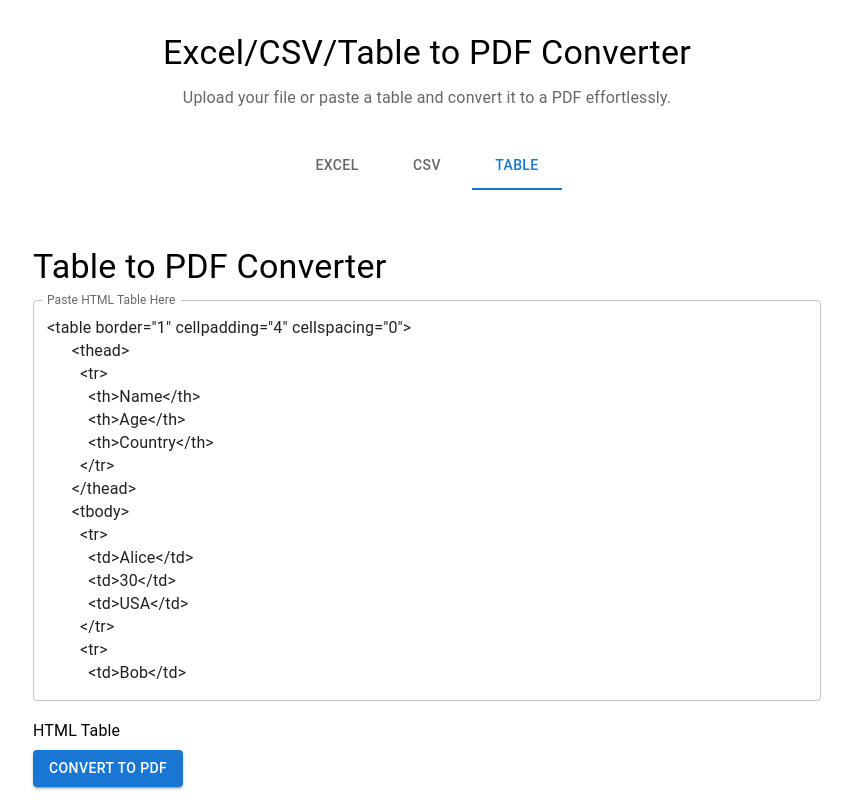
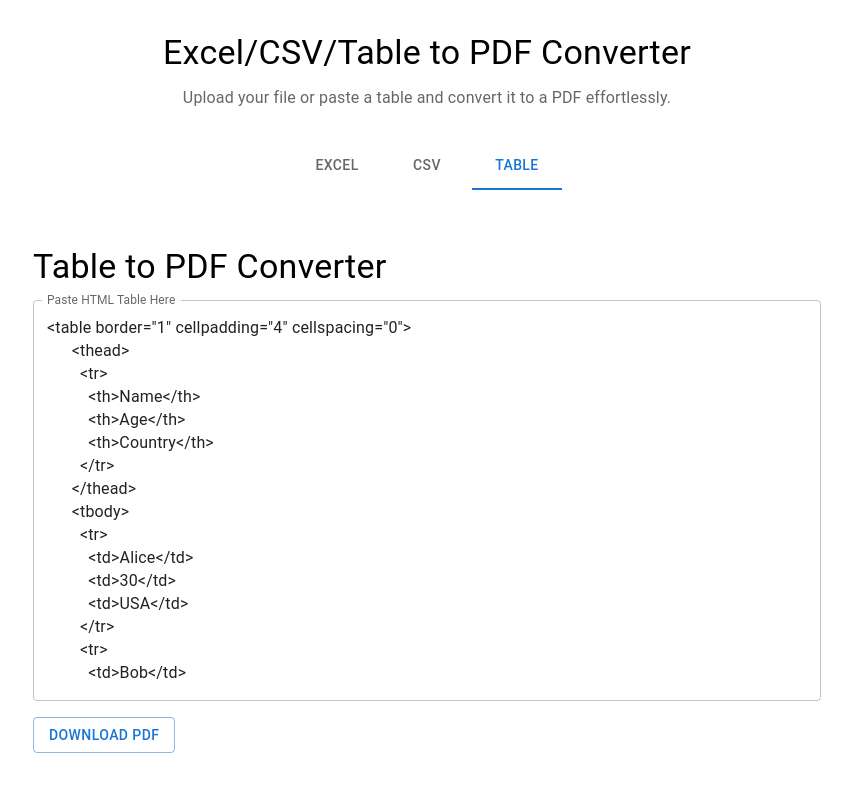
Before and after one commit to axelwai/exceltopdf, a React (Create React App) app: page / in a window 1280 px wide. Both pictures are taken after a click on the tab "TABLE". Shown: the top 800 px of the page, without its empty margins (213-1065 px from the left). Built offline with nearby package versions, Linux system fonts and the light colour scheme.

Commit message:
Refactor PDF components: add PdfPreview, update ConvertToPdfButton, remove PdfConvertAndPreview, and update related components

```diff
--- a/src/components/CsvToPdf.tsx
+++ b/src/components/CsvToPdf.tsx
@@ -1,9 +1,8 @@
 import React, { useRef, useState } from 'react';
-import jsPDF from 'jspdf';
-import autoTable from 'jspdf-autotable';
 import { Typography, Box } from '@mui/material';
 import FileUploadButton from './ui/FileUploadButton';
-import PdfConvertAndPreview from './ui/PdfConvertAndPreview';
+import PdfPreview from './ui/PdfPreview';
+import { UserOptions } from 'jspdf-autotable';
 
 const parseCsv = (csv: string): string[][] => {
   return csv
@@ -12,19 +11,9 @@ const parseCsv = (csv: string): string[][] => {
     .map((row) => row.split(','));
 };
 
-const generatePdfFromCsv = (data: string[][]): string => {
-  const doc = new jsPDF();
-  autoTable(doc, {
-    head: [data[0]],
-    body: data.slice(1),
-  });
-  const pdfBlob = doc.output('blob');
-  return URL.createObjectURL(pdfBlob);
-};
-
 const CsvToPdf: React.FC = () => {
   const fileInputRef = useRef<HTMLInputElement | null>(null);
-  const [pdfUrl, setPdfUrl] = useState<string | null>(null);
+  const [tableOptions, setTableOptions] = useState<UserOptions | null>(null);
   const [error, setError] = useState<string | null>(null);
 
   const handleFileUpload = async (e: React.ChangeEvent<HTMLInputElement>) => {
@@ -37,17 +26,18 @@ const CsvToPdf: React.FC = () => {
         const data = parseCsv(text);
         if (data.length === 0) throw new Error('CSV is empty or invalid.');
         setError(null);
-        // Auto-generate PDF when CSV is loaded
-        const url = generatePdfFromCsv(data);
-        setPdfUrl(url);
+        setTableOptions({
+          head: [data[0]],
+          body: data.slice(1),
+        });
       } catch (err: any) {
         setError('Failed to parse CSV file.');
-        setPdfUrl(null);
+        setTableOptions(null);
       }
     };
     reader.onerror = () => {
       setError('Error reading the file.');
-      setPdfUrl(null);
+      setTableOptions(null);
     };
     reader.readAsText(file);
   };
@@ -65,15 +55,11 @@ const CsvToPdf: React.FC = () => {
           buttonText="Upload CSV File"
         />
       </Box>
-      {pdfUrl && (
-        <PdfConvertAndPreview
-          pdfUrl={pdfUrl}
-          label="CSV Data"
-          disabled={false}
-          downloadName="converted.pdf"
-          error={error}
-        />
-      )}
+      <PdfPreview
+        tableOptions={tableOptions}
+        downloadName="converted.pdf"
+        error={error}
+      />
     </Box>
   );
 };
--- a/src/components/ExcelToPdf.tsx
+++ b/src/components/ExcelToPdf.tsx
@@ -1,101 +1,68 @@
 import React, { useRef, useState } from 'react';
 import * as XLSX from 'xlsx';
-import jsPDF from 'jspdf';
-import autoTable from 'jspdf-autotable';
 import { MenuItem, Select, Typography, Box, SelectChangeEvent } from '@mui/material';
 import FileUploadButton from './ui/FileUploadButton';
-import PdfConvertAndPreview from './ui/PdfConvertAndPreview';
-
-const readExcelFile = (file: File): Promise<{ sheetNames: string[]; workbook: XLSX.WorkBook }> => {
-  return new Promise((resolve, reject) => {
-    const reader = new FileReader();
-    reader.onload = (evt) => {
-      try {
-        const data = new Uint8Array(evt.target?.result as ArrayBuffer);
-        const workbook = XLSX.read(data, { type: 'array' });
-        resolve({ sheetNames: workbook.SheetNames, workbook });
-      } catch (err) {
-        reject('Failed to read the file. Please upload a valid Excel file.');
-      }
-    };
-    reader.onerror = () => reject('Error reading the file.');
-    reader.readAsArrayBuffer(file);
-  });
-};
-
-const generatePdfFromSheet = (sheet: XLSX.WorkSheet): string => {
-  const jsonData: any[][] = XLSX.utils.sheet_to_json(sheet, { header: 1 });
-  const doc = new jsPDF();
-  autoTable(doc, {
-    head: [jsonData[0]],
-    body: jsonData.slice(1),
-  });
-  const pdfBlob = doc.output('blob');
-  return URL.createObjectURL(pdfBlob);
-};
-
-const processSheetToPdfUrl = (workbook: XLSX.WorkBook, sheetName: string): string => {
-  const sheet = workbook.Sheets[sheetName];
-  return generatePdfFromSheet(sheet);
-};
+import ConvertToPdfButton from './ui/ConvertToPdfButton';
+import { UserOptions } from 'jspdf-autotable';
+import PdfPreview from './ui/PdfPreview';
 
 const ExcelToPdf: React.FC = () => {
   const fileInputRef = useRef<HTMLInputElement | null>(null);
   const [sheetNames, setSheetNames] = useState<string[]>([]);
   const [selectedSheet, setSelectedSheet] = useState<string | null>(null);
-  const [pdfUrl, setPdfUrl] = useState<string | null>(null);
+  const [tableOptions, setTableOptions] = useState<UserOptions | null>(null);
   const [error, setError] = useState<string | null>(null);
-  const [loading, setLoading] = useState(false);
+  const [showPreview, setShowPreview] = useState(false);
 
   const handleFileUpload = async (e: React.ChangeEvent<HTMLInputElement>) => {
     const file = e.target.files?.[0];
     if (!file) return;
-
     try {
-      const { sheetNames, workbook } = await readExcelFile(file);
-      setSheetNames(sheetNames);
-
-      if (sheetNames.length === 1) {
-        const singleSheet = sheetNames[0];
+      const data = new Uint8Array(await file.arrayBuffer());
+      const workbook = XLSX.read(data, { type: 'array' });
+      setSheetNames(workbook.SheetNames);
+      if (workbook.SheetNames.length === 1) {
+        const singleSheet = workbook.SheetNames[0];
         setSelectedSheet(singleSheet);
-        // Auto-generate PDF for single sheet
-        const url = processSheetToPdfUrl(workbook, singleSheet);
-        setPdfUrl(url);
+        const sheet = workbook.Sheets[singleSheet];
+        const jsonData: any[][] = XLSX.utils.sheet_to_json(sheet, { header: 1 });
+        setTableOptions({ head: [jsonData[0]], body: jsonData.slice(1) });
+        setShowPreview(true);
         setError(null);
       } else {
         setSelectedSheet(null);
-        setPdfUrl(null);
+        setTableOptions(null);
+        setShowPreview(false);
       }
     } catch (err) {
       setError('Failed to read the file. Please upload a valid Excel file.');
       setSheetNames([]);
       setSelectedSheet(null);
-      setPdfUrl(null);
+      setTableOptions(null);
+      setShowPreview(false);
     }
   };
 
   const handleSheetChange = (e: SelectChangeEvent<string>) => {
     setSelectedSheet(e.target.value);
-    setPdfUrl(null);
+    setTableOptions(null);
+    setShowPreview(false);
+    const file = fileInputRef.current?.files?.[0];
+    if (!file) return;
+    file.arrayBuffer().then(buffer => {
+      const data = new Uint8Array(buffer);
+      const workbook = XLSX.read(data, { type: 'array' });
+      const sheet = workbook.Sheets[e.target.value];
+      const jsonData: any[][] = XLSX.utils.sheet_to_json(sheet, { header: 1 });
+      setTableOptions({ head: [jsonData[0]], body: jsonData.slice(1) });
+    });
   };
 
-  const handleConvertClick = async () => {
-    setLoading(true);
-    setError(null);
-    try {
-      if (!selectedSheet) throw new Error('No sheet selected.');
-      const file = fileInputRef.current?.files?.[0];
-      if (!file) throw new Error('No file uploaded.');
-      const { workbook } = await readExcelFile(file);
-      const url = processSheetToPdfUrl(workbook, selectedSheet);
-      setPdfUrl(url);
-    } catch (err: any) {
-      setError(err.message || 'Failed to convert the sheet to PDF.');
-      setPdfUrl(null);
-    } finally {
-      setLoading(false);
-    }
+  const handleConvertClick = () => {
+    setShowPreview(true);
   };
+
+  const isDisabled = sheetNames.length > 1 ? !selectedSheet || !tableOptions : !tableOptions;
 
   return (
     <Box p={4}>
@@ -124,17 +91,22 @@ const ExcelToPdf: React.FC = () => {
               </MenuItem>
             ))}
           </Select>
+          <ConvertToPdfButton
+            onClick={handleConvertClick}
+            disabled={isDisabled}
+            style={{ marginTop: 16 }}
+          >
+            Convert to PDF
+          </ConvertToPdfButton>
         </Box>
       )}
-      <PdfConvertAndPreview
-        pdfUrl={pdfUrl}
-        label={selectedSheet ? `Sheet: ${selectedSheet}` : undefined}
-        disabled={sheetNames.length > 1 ? !selectedSheet || loading : false}
-        downloadName="converted.pdf"
-        buttonText={sheetNames.length > 1 ? (loading ? 'Converting...' : 'Convert to PDF') : undefined}
-        onConvertClick={sheetNames.length > 1 ? handleConvertClick : undefined}
-        error={error}
-      />
+      {showPreview && (
+        <PdfPreview
+          tableOptions={tableOptions}
+          downloadName="converted.pdf"
+          error={error}
+        />
+      )}
     </Box>
   );
 };
--- a/src/components/TableToPdf.tsx
+++ b/src/components/TableToPdf.tsx
@@ -1,8 +1,6 @@
 import React, { useRef, useState } from 'react';
-import jsPDF from 'jspdf';
-import autoTable from 'jspdf-autotable';
 import { Typography, Box, TextField } from '@mui/material';
-import PdfConvertAndPreview from './ui/PdfConvertAndPreview';
+import PdfPreview from './ui/PdfPreview';
 
 const TableToPdf: React.FC = () => {
   const [html, setHtml] = useState<string>(
@@ -33,36 +31,22 @@ const TableToPdf: React.FC = () => {
       </tbody>
     </table>`
   );
-  const [pdfUrl, setPdfUrl] = useState<string | null>(null);
   const [error, setError] = useState<string | null>(null);
-  const [loading, setLoading] = useState(false);
   const tableRef = useRef<HTMLDivElement>(null);
 
-  const handleHtmlChange = (e: React.ChangeEvent<HTMLInputElement | HTMLTextAreaElement>) => {
-    setHtml(e.target.value);
-  };
-
-  const handleConvertClick = () => {
-    setLoading(true);
-    setError(null);
-    try {
-      if (!html.trim()) throw new Error('No HTML table provided.');
+  let tableOptions = null;
+  try {
+    if (html.trim()) {
       const container = document.createElement('div');
       container.innerHTML = html;
       const table = container.querySelector('table');
       if (!table) throw new Error('No table found in HTML.');
-      const doc = new jsPDF();
-      autoTable(doc, { html: table });
-      const pdfBlob = doc.output('blob');
-      const url = URL.createObjectURL(pdfBlob);
-      setPdfUrl(url);
-    } catch (err: any) {
-      setError('Failed to convert table to PDF.');
-      setPdfUrl(null);
-    } finally {
-      setLoading(false);
+      tableOptions = { html: table };
     }
-  };
+  } catch (err: any) {
+    setError('Failed to parse HTML table.');
+    tableOptions = null;
+  }
 
   return (
     <Box p={4}>
@@ -76,19 +60,15 @@ const TableToPdf: React.FC = () => {
           minRows={6}
           maxRows={16}
           value={html}
-          onChange={handleHtmlChange}
+          onChange={e => setHtml(e.target.value)}
           fullWidth
           variant="outlined"
           placeholder="&lt;table&gt;...&lt;/table&gt;"
         />
       </Box>
-      <PdfConvertAndPreview
-        pdfUrl={pdfUrl}
-        label="HTML Table"
-        disabled={!html.trim() || loading}
+      <PdfPreview
+        tableOptions={tableOptions}
         downloadName="table.pdf"
-        buttonText={loading ? 'Converting...' : 'Convert to PDF'}
-        onConvertClick={handleConvertClick}
         error={error}
       />
       {html && (
--- a/src/components/ui/PdfConvertAndPreview.tsx
+++ /dev/null
@@ -1,62 +0,0 @@
-import React from 'react';
-import { Button, Box, Typography } from '@mui/material';
-
-interface PdfConvertAndPreviewProps {
-  pdfUrl: string | null;
-  label?: string;
-  downloadName?: string;
-  buttonText?: string;
-  onConvertClick?: () => void;
-  disabled?: boolean;
-  error?: string | null;
-}
-
-const PdfConvertAndPreview: React.FC<PdfConvertAndPreviewProps> = ({
-  pdfUrl,
-  label,
-  downloadName = 'converted.pdf',
-  buttonText,
-  onConvertClick,
-  disabled,
-  error,
-}) => {
-  return (
-    <Box mb={2}>
-      {label && (
-        <Typography variant="subtitle1" gutterBottom>{label}</Typography>
-      )}
-      {onConvertClick && buttonText && (
-        <Button
-          variant="contained"
-          color="primary"
-          onClick={onConvertClick}
-          disabled={disabled}
-          style={{ marginBottom: '16px' }}
-        >
-          {buttonText}
-        </Button>
-      )}
-      {error && <Typography color="error">{error}</Typography>}
-      {pdfUrl && (
-        <Box>
-          <Button
-            variant="outlined"
-            color="primary"
-            href={pdfUrl}
-            download={downloadName}
-            style={{ marginBottom: '16px' }}
-          >
-            Download PDF
-          </Button>
-          <iframe
-            src={pdfUrl}
-            title="PDF Preview"
-            style={{ width: '100%', height: '500px', border: 'none' }}
-          />
-        </Box>
-      )}
-    </Box>
-  );
-};
-
-export default PdfConvertAndPreview;
--- /dev/null
+++ b/src/components/ui/PdfPreview.tsx
@@ -0,0 +1,66 @@
+import React, { useState } from 'react';
+import { Button, Box, Typography } from '@mui/material';
+import jsPDF from 'jspdf';
+import autoTable, { UserOptions } from 'jspdf-autotable';
+
+/**
+ * PDFPreview component renders a preview and download for a PDF generated from autoTable.UserOptions.
+ * @param tableOptions - The options for autoTable to generate the PDF. If null, disables preview.
+ * @param downloadName - The filename for the downloaded PDF.
+ * @param error - Error message to display.
+ */
+interface PdfPreviewProps {
+  tableOptions: UserOptions | null;
+  downloadName?: string;
+  error?: string | null;
+}
+
+const PdfPreview: React.FC<PdfPreviewProps> = ({
+  tableOptions,
+  downloadName = 'converted.pdf',
+  error,
+}) => {
+  const [pdfUrl, setPdfUrl] = useState<string | null>(null);
+  React.useEffect(() => {
+    if (!tableOptions) {
+      setPdfUrl(null);
+      return;
+    }
+    try {
+      const doc = new jsPDF();
+      autoTable(doc, tableOptions);
+      const pdfBlob = doc.output('blob');
+      const url = URL.createObjectURL(pdfBlob);
+      setPdfUrl(url);
+      return () => URL.revokeObjectURL(url);
+    } catch {
+      setPdfUrl(null);
+    }
+  }, [tableOptions]);
+
+  return (
+    <Box mb={2}>
+      {error && <Typography color="error">{error}</Typography>}
+      {pdfUrl && (
+        <Box>
+          <Button
+            variant="outlined"
+            color="primary"
+            href={pdfUrl}
+            download={downloadName}
+            style={{ marginBottom: '16px' }}
+          >
+            Download PDF
+          </Button>
+          <iframe
+            src={pdfUrl}
+            title="PDF Preview"
+            style={{ width: '100%', height: '500px', border: 'none' }}
+          />
+        </Box>
+      )}
+    </Box>
+  );
+};
+
+export default PdfPreview;
```
Also changed, not shown: src/components/ui/ConvertToPdfButton.tsx (+5 -32 lines).
